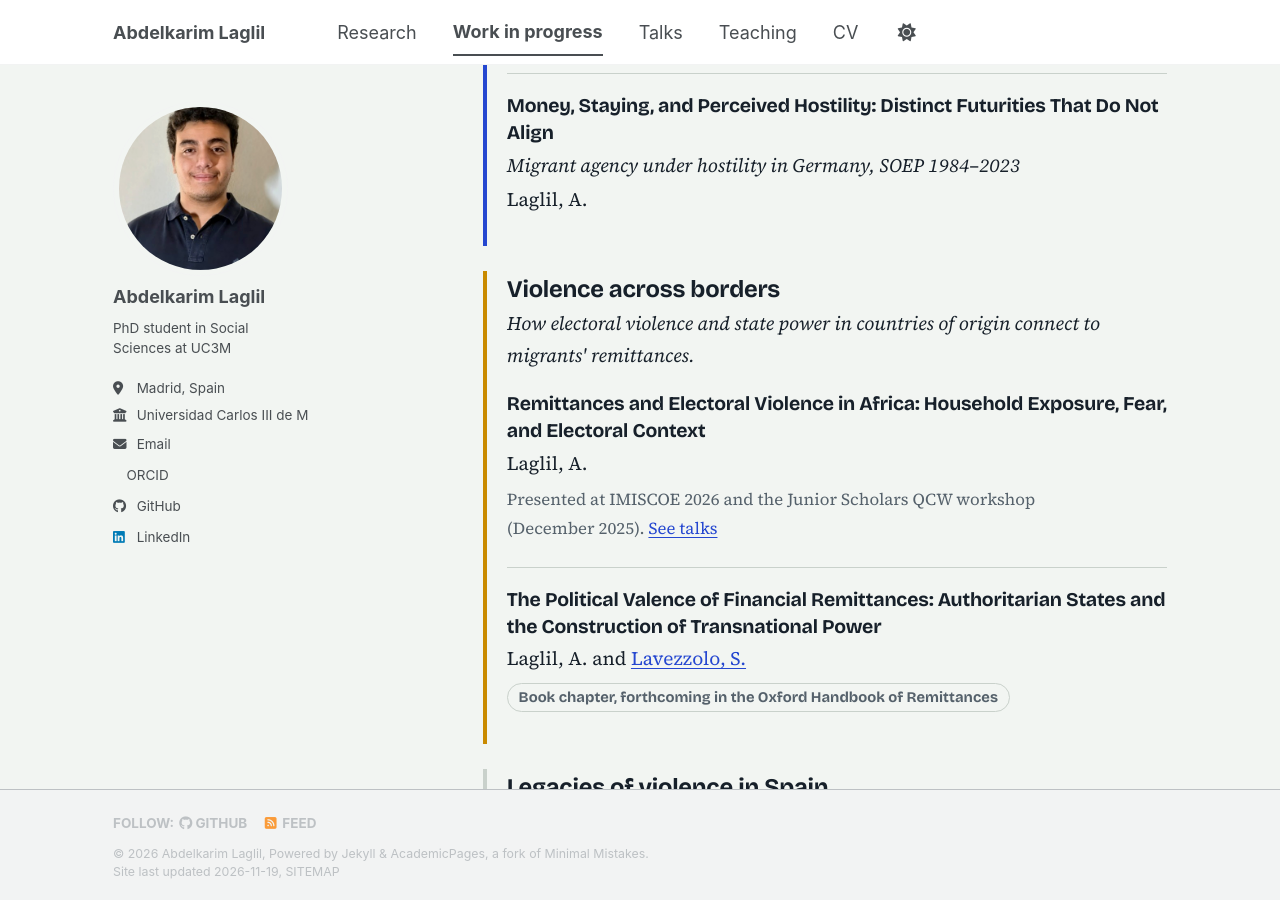
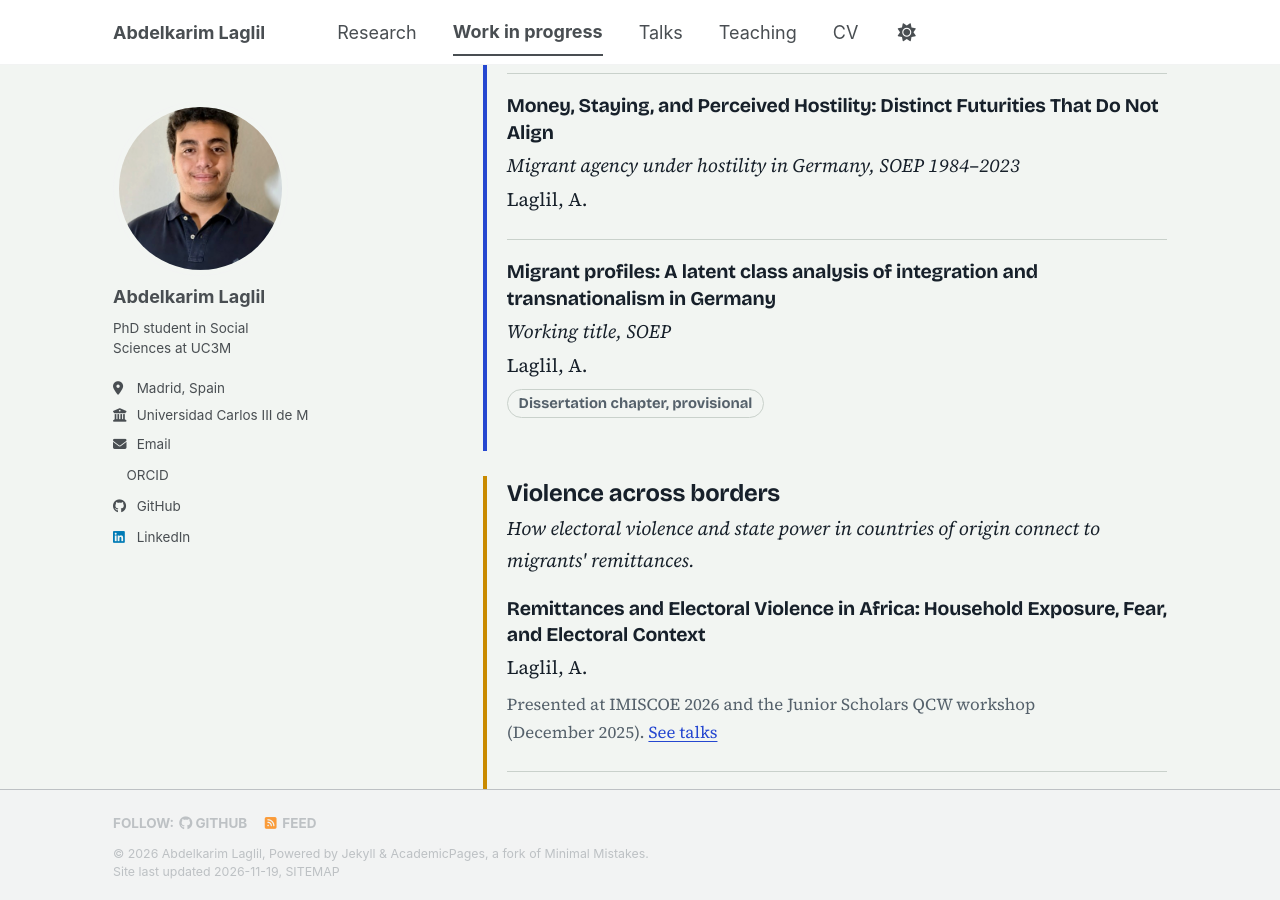
Before and after one commit to AbdelkarimLaglil/AbdelkarimLaglil.github.io, a Jekyll site: the page built from _pages/publications.md, in a window 1280 px wide and 900 px high, scrolled down 487 px. Built offline with Jekyll 4.4.1, drawn with Linux system fonts in a browser that asks for light colours; a script bundle is joined from its source files by our own code; a style sheet for code colours, icons or effects is not loaded.

Commit message:
Add provisional migrant profiles chapter (LCA)
Co-Authored-By: Claude Sonnet 5.5 <noreply@anthropic.com>
Claude-Session: https://claude.ai/code/session_017vH5ZQkLibWayVuG7moGCB

```diff
--- a/_pages/publications.md
+++ b/_pages/publications.md
@@ -21,6 +21,12 @@ author_profile: true
 <h3>Money, Staying, and Perceived Hostility: Distinct Futurities That Do Not Align</h3>
 <p class="sub">Migrant agency under hostility in Germany, SOEP 1984–2023</p>
 <p class="by">Laglil, A.</p>
+</div>
+<div class="lh-pp">
+<h3>Migrant profiles: A latent class analysis of integration and transnationalism in Germany</h3>
+<p class="sub">Working title, SOEP</p>
+<p class="by">Laglil, A.</p>
+<p class="tag">Dissertation chapter, provisional</p>
 </div>
 </section>
 
```
Also changed, not shown: _pages/research.md (+1 -0 lines).
